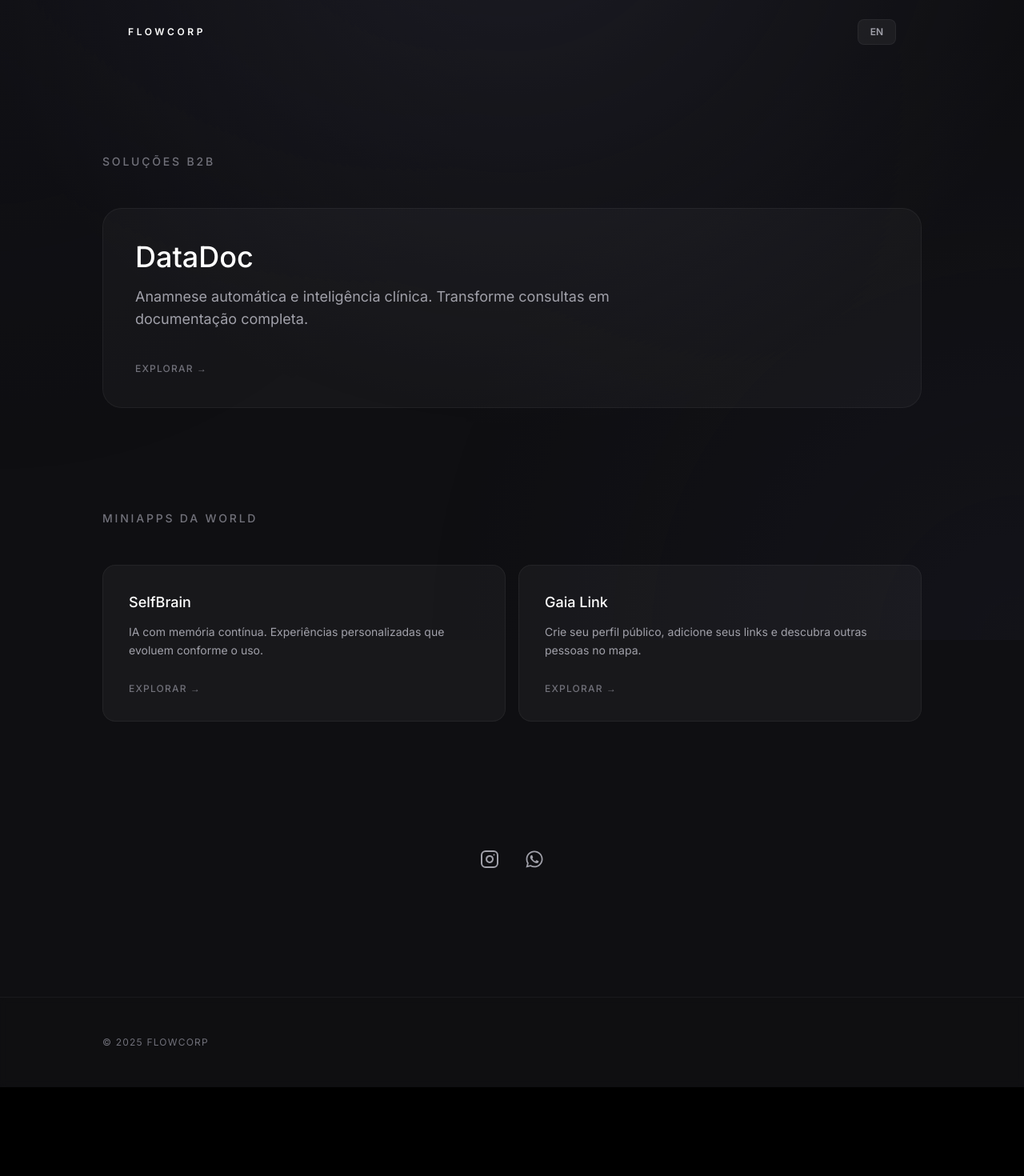
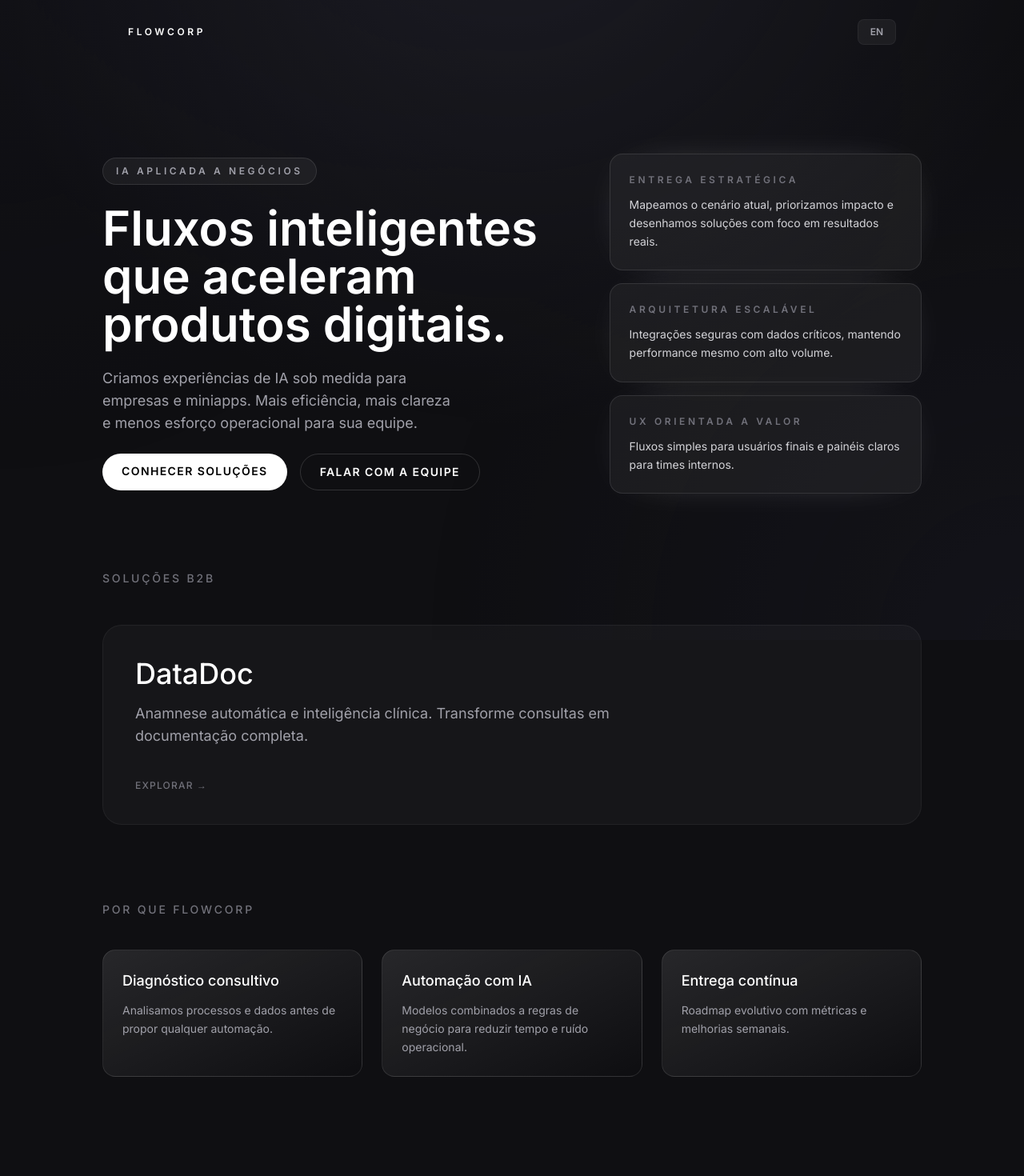
Before and after one commit to igorbiccas/flowcorp-site, a React (Vite) app: page / in a window 1280 px wide. Shown: the top 1470 px of the page at 80% size. Before the commit the page ends 1359 px from the top, so only its background shows below. Built offline with nearby package versions, Linux system fonts and the light colour scheme.

Commit message:
Enhance home page hero content

```diff
--- a/App.tsx
+++ b/App.tsx
@@ -7,6 +7,8 @@ import { useLanguage } from './contexts/LanguageContext';
 
 const App: React.FC = () => {
   const { t } = useLanguage();
+  const heroHighlights = t.app.heroHighlights as Array<{ title: string; description: string }>;
+  const differentials = t.app.differentials as Array<{ title: string; description: string }>;
 
   const b2bProducts = [
     {
@@ -49,8 +51,54 @@ const App: React.FC = () => {
       <Header />
 
       <main className="relative z-10 flex flex-col pt-32 md:pt-48">
+        {/* Hero Section */}
+        <section className="px-6 md:px-8">
+          <div className="mx-auto w-full max-w-5xl">
+            <AnimatedSection className="w-full" delay="duration-700">
+              <div className="grid gap-12 md:grid-cols-[1.2fr_0.8fr] md:items-center">
+                <div className="space-y-6">
+                  <span className="inline-flex items-center gap-2 rounded-full border border-white/10 bg-white/5 px-4 py-2 text-xs font-semibold uppercase tracking-[0.3em] text-zinc-400">
+                    {t.app.heroBadge}
+                  </span>
+                  <h1 className="text-balance text-4xl font-semibold leading-tight text-white md:text-6xl">
+                    {t.app.heroTitle}
+                  </h1>
+                  <p className="text-balance text-base leading-relaxed text-zinc-400 md:text-lg">
+                    {t.app.heroSubtitle}
+                  </p>
+                  <div className="flex flex-wrap gap-4">
+                    <a
+                      href="#solucoes"
+                      className="rounded-full bg-white px-6 py-3 text-sm font-semibold uppercase tracking-widest text-black transition-all hover:scale-[1.02] hover:bg-zinc-200"
+                    >
+                      {t.app.heroPrimaryCta}
+                    </a>
+                    <a
+                      href="#contato"
+                      className="rounded-full border border-white/15 px-6 py-3 text-sm font-semibold uppercase tracking-widest text-white transition-all hover:scale-[1.02] hover:border-white/40"
+                    >
+                      {t.app.heroSecondaryCta}
+                    </a>
+                  </div>
+                </div>
+                <div className="space-y-4">
+                  {heroHighlights.map((item) => (
+                    <div
+                      key={item.title}
+                      className="rounded-2xl border border-white/10 bg-white/5 p-6 shadow-[0_0_60px_-40px_rgba(255,255,255,0.6)]"
+                    >
+                      <p className="text-xs font-semibold uppercase tracking-[0.3em] text-zinc-500">{item.title}</p>
+                      <p className="mt-3 text-sm leading-relaxed text-zinc-300">{item.description}</p>
+                    </div>
+                  ))}
+                </div>
+              </div>
+            </AnimatedSection>
+          </div>
+        </section>
+
         {/* B2B Products Section */}
-        <section className="px-6 md:px-8">
+        <section id="solucoes" className="mt-24 px-6 md:px-8">
           <div className="mx-auto w-full max-w-5xl">
             <AnimatedSection className="w-full space-y-12" delay="duration-700">
               <div className="max-w-2xl">
@@ -79,8 +127,32 @@ const App: React.FC = () => {
           </div>
         </section>
 
+        {/* Differentials Section */}
+        <section className="mt-24 px-6 md:px-8">
+          <div className="mx-auto w-full max-w-5xl">
+            <AnimatedSection className="w-full space-y-10" delay="duration-700">
+              <div className="max-w-2xl">
+                <h2 className="text-sm font-medium uppercase tracking-[0.2em] text-zinc-500">
+                  {t.app.differentialsTitle}
+                </h2>
+              </div>
+              <div className="grid gap-6 md:grid-cols-3">
+                {differentials.map((item) => (
+                  <div
+                    key={item.title}
+                    className="rounded-2xl border border-white/10 bg-gradient-to-br from-white/10 via-white/5 to-transparent p-6"
+                  >
+                    <h3 className="text-lg font-medium text-white">{item.title}</h3>
+                    <p className="mt-3 text-sm leading-relaxed text-zinc-400">{item.description}</p>
+                  </div>
+                ))}
+              </div>
+            </AnimatedSection>
+          </div>
+        </section>
+
         {/* Mini Apps Section */}
-        <section className="mt-32 px-6 md:px-8">
+        <section id="miniapps" className="mt-32 px-6 md:px-8">
           <div className="mx-auto w-full max-w-5xl">
             <AnimatedSection className="w-full space-y-12" delay="duration-700">
               <div className="max-w-2xl">
--- a/translations.ts
+++ b/translations.ts
@@ -7,8 +7,42 @@ export const translations = {
       contactInstagram: "Fale com o suporte no Instagram",
     },
     app: {
+      heroBadge: "IA aplicada a negócios",
+      heroTitle: "Fluxos inteligentes que aceleram produtos digitais.",
+      heroSubtitle: "Criamos experiências de IA sob medida para empresas e miniapps. Mais eficiência, mais clareza e menos esforço operacional para sua equipe.",
+      heroPrimaryCta: "Conhecer soluções",
+      heroSecondaryCta: "Falar com a equipe",
+      heroHighlights: [
+        {
+          title: "Entrega estratégica",
+          description: "Mapeamos o cenário atual, priorizamos impacto e desenhamos soluções com foco em resultados reais.",
+        },
+        {
+          title: "Arquitetura escalável",
+          description: "Integrações seguras com dados críticos, mantendo performance mesmo com alto volume.",
+        },
+        {
+          title: "UX orientada a valor",
+          description: "Fluxos simples para usuários finais e painéis claros para times internos.",
+        },
+      ],
       projectsTitle: "Soluções B2B",
       miniAppsTitle: "Miniapps da World",
+      differentialsTitle: "Por que FlowCorp",
+      differentials: [
+        {
+          title: "Diagnóstico consultivo",
+          description: "Analisamos processos e dados antes de propor qualquer automação.",
+        },
+        {
+          title: "Automação com IA",
+          description: "Modelos combinados a regras de negócio para reduzir tempo e ruído operacional.",
+        },
+        {
+          title: "Entrega contínua",
+          description: "Roadmap evolutivo com métricas e melhorias semanais.",
+        },
+      ],
       explore: "Explorar →",
       selfbrain: {
         title: "SelfBrain",
@@ -113,8 +147,42 @@ export const translations = {
       contactInstagram: "Contact support on Instagram",
     },
     app: {
+      heroBadge: "AI for business",
+      heroTitle: "Intelligent flows that accelerate digital products.",
+      heroSubtitle: "We build tailored AI experiences for companies and mini apps. More efficiency, more clarity, and less operational load for your team.",
+      heroPrimaryCta: "Explore solutions",
+      heroSecondaryCta: "Talk to our team",
+      heroHighlights: [
+        {
+          title: "Strategic delivery",
+          description: "We map the current landscape, prioritize impact, and design solutions focused on real results.",
+        },
+        {
+          title: "Scalable architecture",
+          description: "Secure integrations with critical data while maintaining performance at scale.",
+        },
+        {
+          title: "Value-driven UX",
+          description: "Simple flows for end-users and clear dashboards for internal teams.",
+        },
+      ],
       projectsTitle: "B2B Solutions",
       miniAppsTitle: "World Mini-Apps",
+      differentialsTitle: "Why FlowCorp",
+      differentials: [
+        {
+          title: "Consultative diagnosis",
+          description: "We analyze processes and data before proposing any automation.",
+        },
+        {
+          title: "AI automation",
+          description: "Models combined with business rules to reduce time and operational noise.",
+        },
+        {
+          title: "Continuous delivery",
+          description: "An evolving roadmap with metrics and weekly improvements.",
+        },
+      ],
       explore: "Explore →",
       selfbrain: {
         title: "SelfBrain",
```
